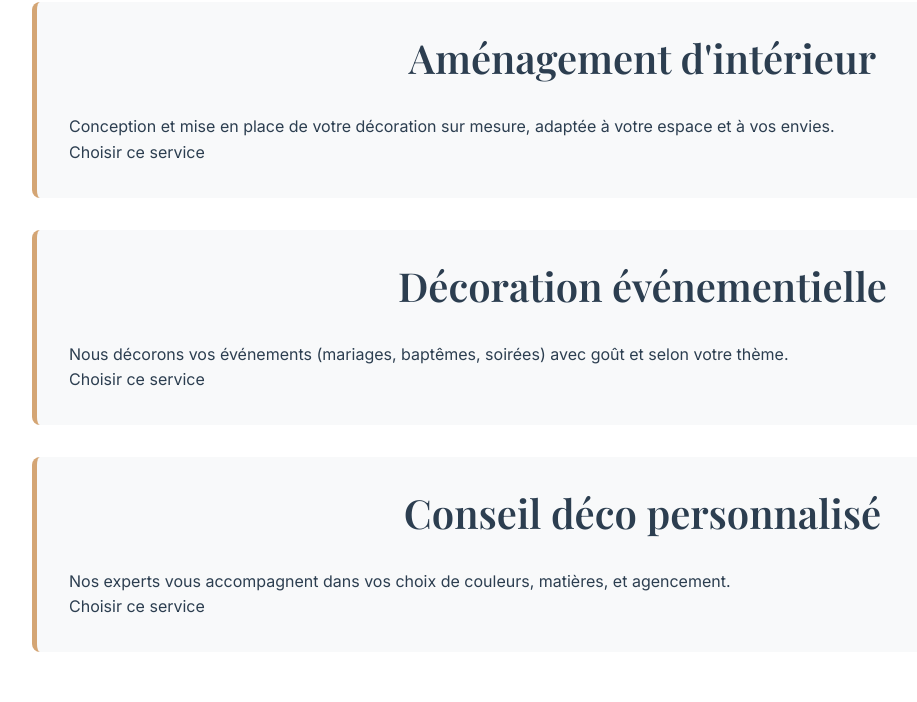
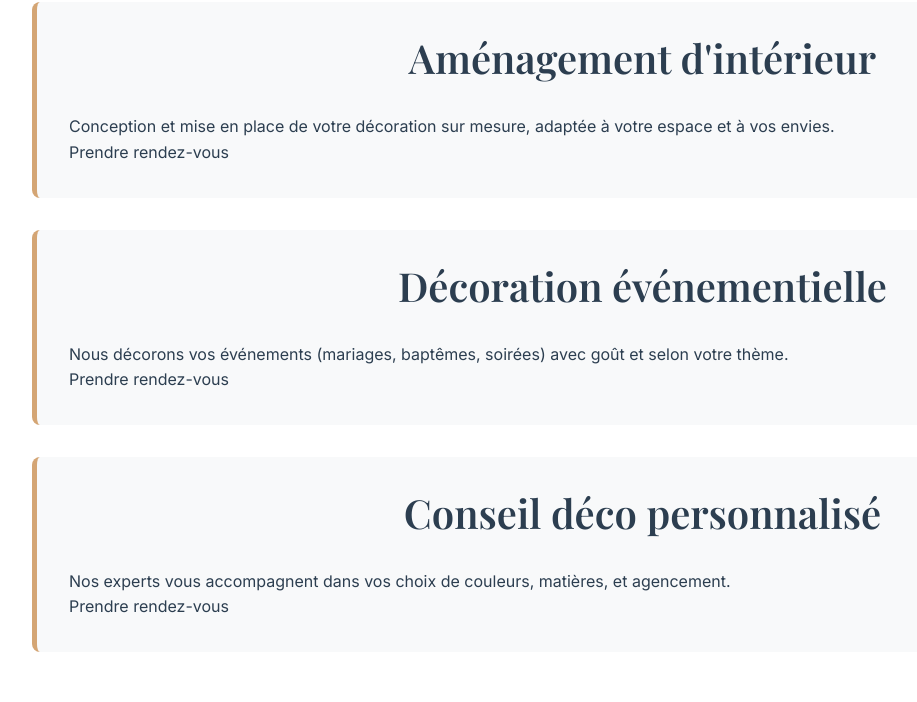
Before and after one commit to marocainperdu/Projet-Programmation-WEB-DIC1, a PHP site: page /services.php in a window 1280 px wide. Shown: the part 252-954 px from the top of the page, without its empty margins (0-917 px from the left). Run offline with PHP 8.4, Linux system fonts and the light colour scheme.

Commit message:
Update services.php

```diff
--- a/services.php
+++ b/services.php
@@ -17,14 +17,12 @@ $servicesList = [
 ];
 
 $selectedService = $_GET['service'] ?? null;
-
-// Si formulaire soumis, tu peux ajouter ici le traitement (ex: envoi mail)
-// Pour l’instant on va juste afficher un message de confirmation
 $formSubmitted = $_SERVER['REQUEST_METHOD'] === 'POST';
 
 ?>
 
 <main class="services">
+
   <?php if ($formSubmitted):
     // Récupérer les données postées
     $nom = htmlspecialchars($_POST['nom'] ?? '');
@@ -41,7 +39,6 @@ $formSubmitted = $_SERVER['REQUEST_METHOD'] === 'POST';
     <p><a href="services.php">Retour aux services</a></p>
 
   <?php elseif ($selectedService && isset($servicesList[$selectedService])):
-    // Afficher formulaire pour le service sélectionné
     $serviceInfo = $servicesList[$selectedService];
   ?>
     <h1>Réservation : <?php echo $serviceInfo['titre']; ?></h1>
@@ -79,7 +76,7 @@ $formSubmitted = $_SERVER['REQUEST_METHOD'] === 'POST';
       <section class="service">
         <h2><?php echo $service['titre']; ?></h2>
         <p><?php echo $service['description']; ?></p>
-        <a href="services.php?service=<?php echo $key; ?>" class="btn">Choisir ce service</a>
+        <a href="services.php?service=<?php echo $key; ?>" class="btn">Prendre rendez-vous</a>
       </section>
     <?php endforeach; ?>
   <?php endif; ?>
```
